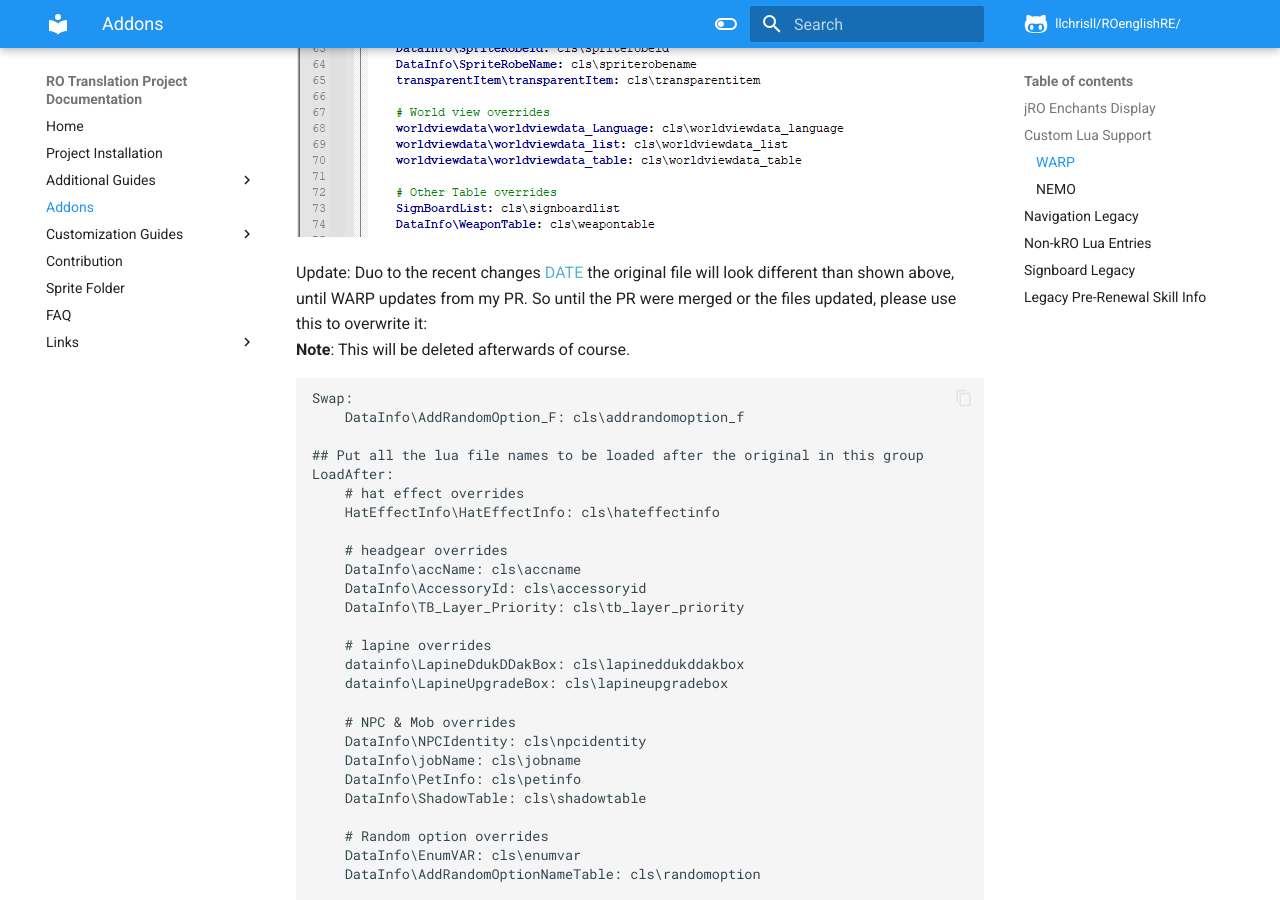
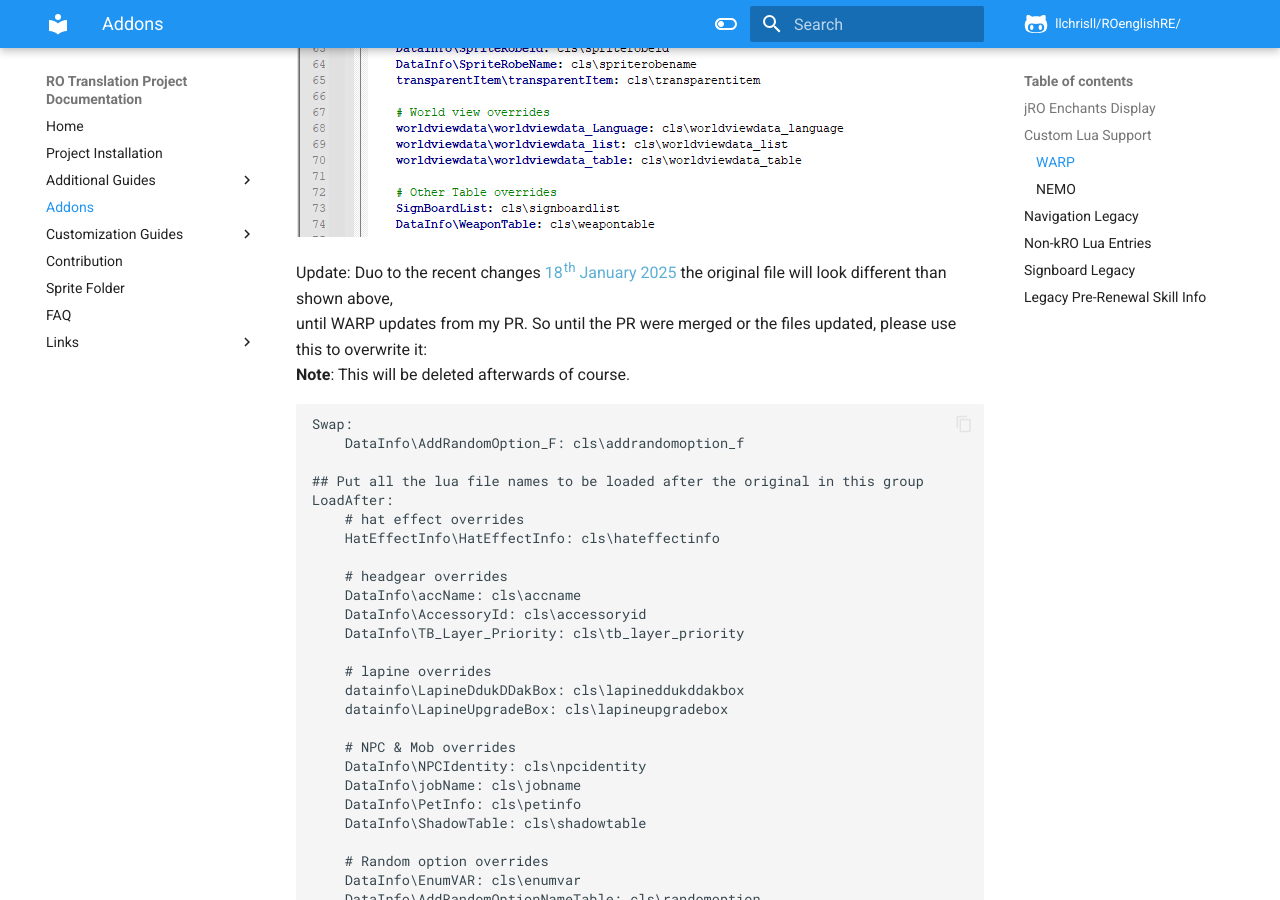
Before and after one commit to llchrisll/ROTPDocs, an MkDocs documentation site: the page built from docs/addons/index.md, in a window 1280 px wide and 900 px high, scrolled down 2534 px. Built offline with MkDocs 1.6.1 and Material for MkDocs 9.7.7, drawn with Linux system fonts in a browser that asks for light colours; comment, search, counter and statistics services are not loaded.

Commit message:
Forgot to updated the linked DATE in CLS

```diff
--- a/docs/addons/index.md
+++ b/docs/addons/index.md
@@ -51,7 +51,7 @@ In this file you can decide which the paths should be applied and which not:<br/
 If you want to disable certain entries, put an `#` in front of them.<br/>
 ![](../images/warp_config.png)
 
-Update: Duo to the recent changes [DATE](<add commit>) the original file will look different than shown above,
+Update: Duo to the recent changes [18th January 2025](https://github.com/llchrisll/ROenglishRE/commit/37bab01813ce141f2de4123c9e59d2535ebe82ad) the original file will look different than shown above,
 until WARP updates from my PR.
 So until the PR were merged or the files updated, please use this to overwrite it:
 **Note**: This will be deleted afterwards of course.
@@ -144,7 +144,7 @@ Below you can find a list, which files are connected with each other to prevent
 Just apply the patches you want and it should work!<br/>
 ![](../images/nemo_patches.png)
 
-Update: Duo to the recent changes [DATE](<add commit>) the current patch file needs some adjustments,
+Update: Duo to the recent changes [18th January 2025](https://github.com/llchrisll/ROenglishRE/commit/37bab01813ce141f2de4123c9e59d2535ebe82ad) the current patch file needs some adjustments,
 until NEMO updates from my PR.
 So until the PR was merged or the files updated, please follow these steps to make sure the patches will work:
 
```
